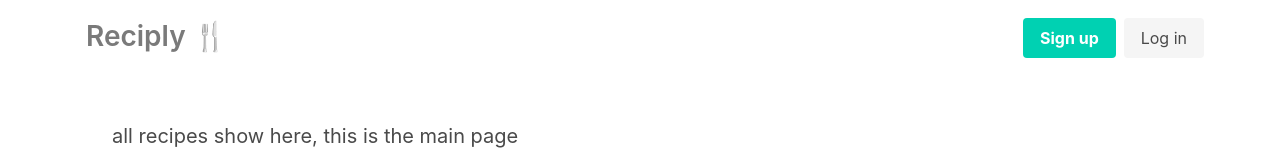
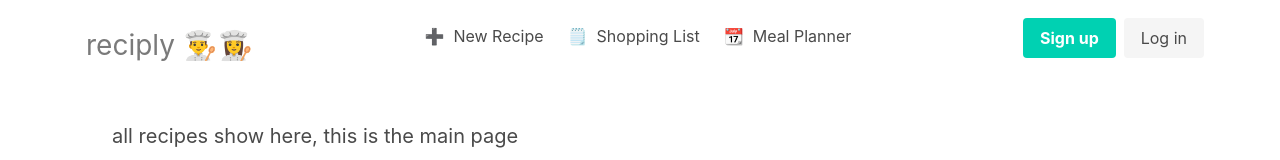
Before and after one commit to TristanAG/reciply, a Next.js app: page / in a window 1280 px wide. Shown: the top 160 px of the page. Built offline with nearby package versions, Linux system fonts and the light colour scheme; no server answers; the database is empty.

Commit message:
header nav work

```diff
--- a/components/header.js
+++ b/components/header.js
@@ -13,7 +13,7 @@ export default function Header({ title }) {
           <div className="navbar-brand">
               <Link href="/">
                 <a className="navbar-item">
-                  <h2 className="logo has-text-grey">{title} 🍴</h2>
+                  <p className="logo has-text-grey">{title} 👨‍🍳👩‍🍳</p>
                 </a>
               </Link>
 
@@ -27,12 +27,12 @@ export default function Header({ title }) {
         </div>
 
         <div id="navbarBasicExample" className="navbar-menu">
-          {/* <div className="navbar-start">
-            <a className="navbar-item">
-              Browse
-            </a>
+          <div className="navbar-start">
+            {/* <a className="navbar-item">
+              ➕
+            </a> */}
 
-            <div className="navbar-item has-dropdown is-hoverable">
+            {/* <div className="navbar-item has-dropdown is-hoverable">
               <a className="navbar-link">
                 Recipes
               </a>
@@ -45,16 +45,34 @@ export default function Header({ title }) {
                   Report an issue
                 </a>
               </div>
-            </div>
-          </div> */}
+            </div> */}
+          </div>
+
+          <center>
+            <br />
+            <Link href="/create-recipe">
+              <a className="navbar-item center-mod">
+                {/* Browse */}
+                ➕&nbsp;&nbsp;New Recipe
+              </a>
+            </Link>
+            <a className="navbar-item center-mod">
+              🗒️&nbsp;&nbsp;Shopping List
+            </a>
+
+            <a className="navbar-item center-mod">
+              📆️&nbsp;&nbsp;Meal Planner
+            </a>
+          </center>
 
           <div className="navbar-end">
             <div className="navbar-item">
               {user ? (
                 <>
-                  <span className="greeting">hey 👋&nbsp; {user.displayName}</span>
+                  {/* <span className="greeting">hey 👋&nbsp; {user.displayName}</span> */}
+
                   <a className="button is-light" onClick={() => firebase.logout()}>
-                    Log Out
+                    {/* Log Out */}{'@ ' + user.displayName.split(' ').join('').toLowerCase()}
                   </a>
                 </>
               ) : (
@@ -75,7 +93,7 @@ export default function Header({ title }) {
 
       <style jsx>{`
         .logo {
-
+          font-size: 28px;
           padding-top: 37px;
           padding-left: 10px;
         }
@@ -85,6 +103,11 @@ export default function Header({ title }) {
         .navbar-brand {
           height: 20px;
         }
+        .center-mod {
+
+          display: inline;
+        }
+
       `}</style>
 
     </header>
--- a/components/layout.js
+++ b/components/layout.js
@@ -4,8 +4,8 @@ import utilStyles from '../styles/utils.module.css'
 import Link from 'next/link'
 import Header from './header'
 
-const name = 'Reciply'
-export const siteTitle = 'Reciply'
+const name = 'reciply'
+export const siteTitle = 'reciply'
 
 export default function Layout({ children, home }) {
   return (
```
